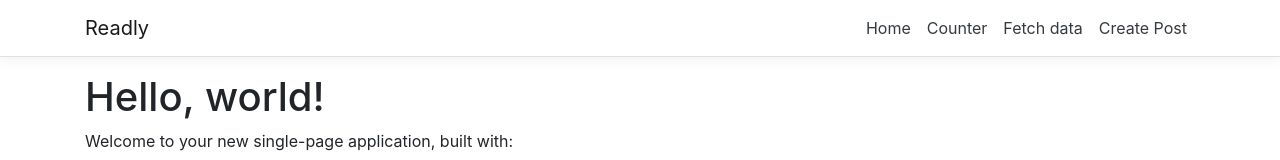
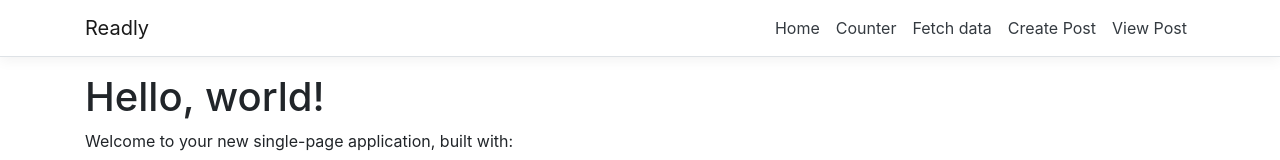
Before and after one commit to adammachaj/Readly, a React (Create React App) app in the folder Readly/ClientApp/: page / in a window 1280 px wide. Shown: the top 160 px of the page. Built offline with nearby package versions, Linux system fonts and the light colour scheme.

Commit message:
Refactor

```diff
--- a/Readly/ClientApp/public/index.html
+++ b/Readly/ClientApp/public/index.html
@@ -18,7 +18,6 @@
       You need to enable JavaScript to run this app.
     </noscript>
     <div id="root"></div>
+  </body>
 
-
-  </body>
 </html>
--- a/Readly/ClientApp/src/App.js
+++ b/Readly/ClientApp/src/App.js
@@ -5,6 +5,7 @@ import { Home } from './components/Home';
 import { FetchData } from './components/FetchData';
 import { Counter } from './components/Counter';
 import { PostEditor } from './components/PostEditor';
+import { PostViewer } from './components/PostViewer';
 
 import './custom.css'
 
@@ -18,6 +19,7 @@ export default class App extends Component {
         <Route path='/counter' component={Counter} />
         <Route path='/fetch-data' component={FetchData} />
         <Route path='/create-post' component={PostEditor} />
+        <Route path='/view-post' component={PostViewer} />
       </Layout>
     );
   }
--- a/Readly/ClientApp/src/components/FetchData.js
+++ b/Readly/ClientApp/src/components/FetchData.js
@@ -25,8 +25,7 @@ export class FetchData extends Component {
                     {forecasts.map(forecast =>
                         <tr key={forecast.id}>
                             <td>{forecast.id}</td>
-                            <td>{forecast.author}</td>
-
+                            <td>{forecast.data}</td>
                         </tr>
                     )}
                 </tbody>
--- a/Readly/ClientApp/src/components/NavMenu.js
+++ b/Readly/ClientApp/src/components/NavMenu.js
@@ -42,6 +42,9 @@ export class NavMenu extends Component {
                 <NavItem>
                   <NavLink tag={Link} className="text-dark" to="/create-post">Create Post</NavLink>
                 </NavItem>
+                <NavItem>
+                  <NavLink tag={Link} className="text-dark" to="/view-post">View Post</NavLink>
+                </NavItem>
               </ul>
             </Collapse>
           </Container>
```
Also changed, not shown: Readly/ClientApp/src/components/editor.js (+22 -3 lines).
